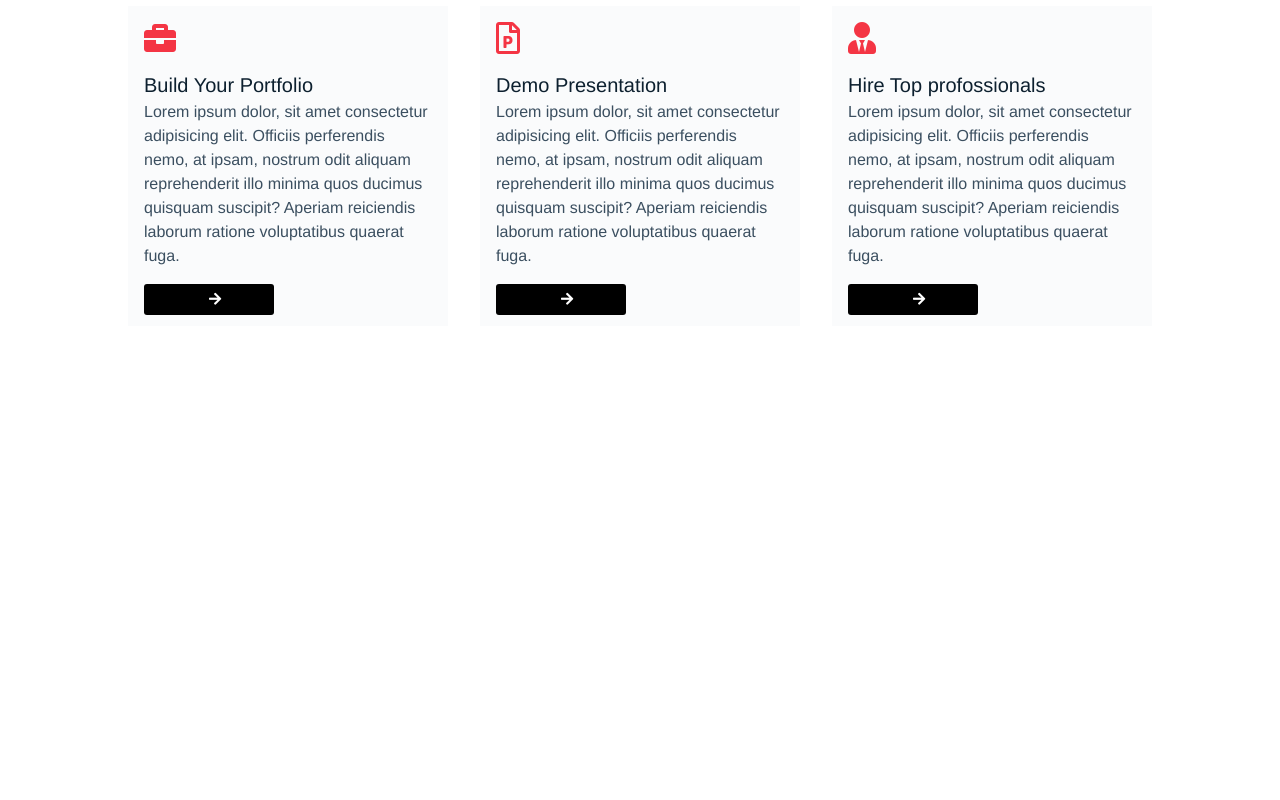
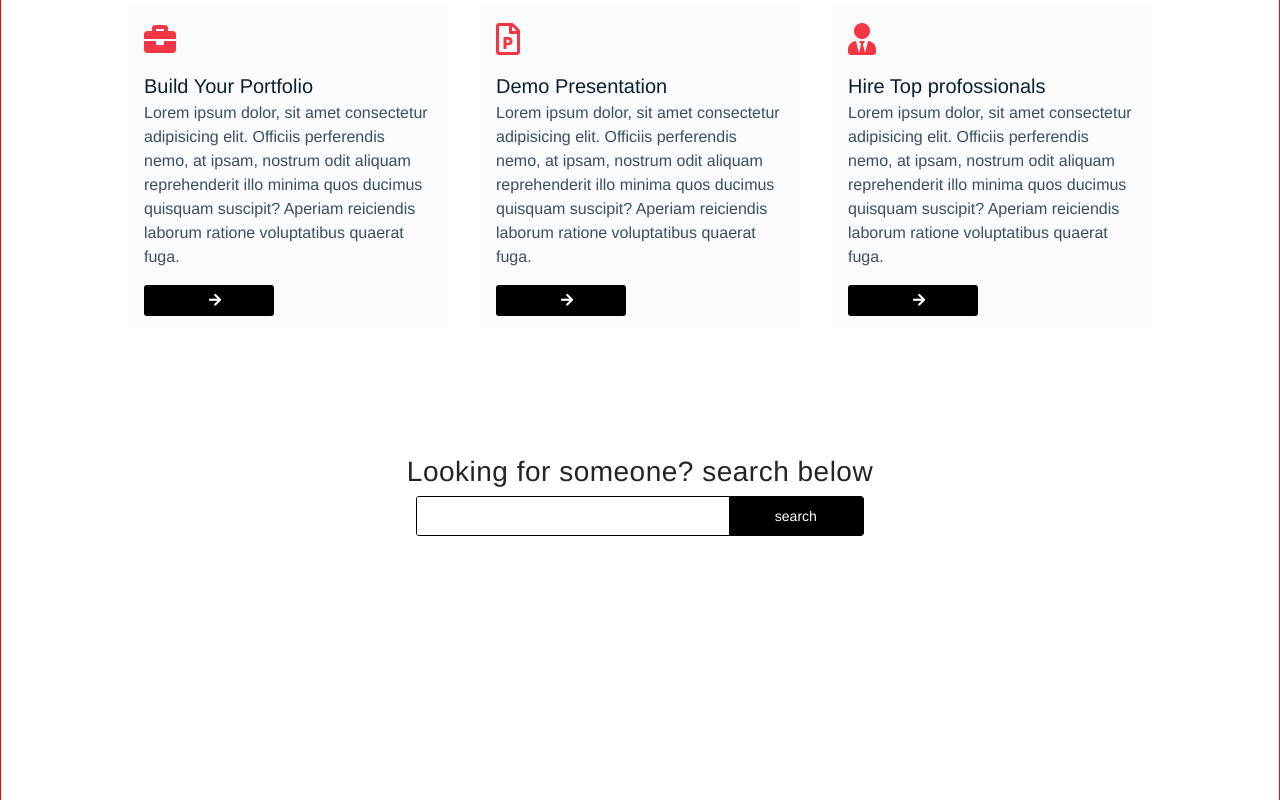
Before and after one commit to chingsley/kc-portfolio-frontend, a React (Create React App) app: page / in a window 1280 px wide. Shown: the part 848-1648 px from the top of the page. Before the commit the page ends 1174 px from the top, so only its background shows below. Built offline with nearby package versions, Linux system fonts and the light colour scheme.

Commit message:
design a search area on the home page

```diff
--- a/src/components/FeaturesSection.js
+++ b/src/components/FeaturesSection.js
@@ -129,7 +129,7 @@ const FeaturesSection = () => {
             <i className="fas fa-arrow-right"></i>
           </Link>
         </div>
-        <div className="feature-cards__card" data-aos="fade-up">
+        <div className="feature-cards__card" data-aos="fade-down">
           <i className="far fa-file-powerpoint feature-cards__card__fa"></i>
           <span className="feature-cards__card__title">Demo Presentation</span>
           <p className="feature-cards__card__text">
--- /dev/null
+++ b/src/components/HomeFindSection.js
@@ -0,0 +1,73 @@
+import React from 'react';
+import Aos from 'aos';
+
+import 'aos/dist/aos.css';
+import styled from 'styled-components';
+import { useEffect } from 'react';
+import { withRouter } from 'react-router-dom';
+
+const HomeFind = styled.div`
+  .home-find {
+    // border: 1px solid gray;
+    padding-top: 8rem;
+    padding-bottom: 4rem; // to be removed
+
+    &__title {
+      // border: 1px solid gray;
+      text-align: center;
+      letter-spacing: 0.5px;
+      // font-weight: 400;
+      // color: #0d202f;
+    }
+    &__search-area {
+      border: 1px solid black;
+      border-radius: 3px;
+      overflow: hidden;
+      width: 35%;
+      text-align: center;
+      display: flex;
+      height: 2.5rem;
+      margin: auto;
+
+      &__input {
+        border: none;
+        // border: 1px solid red;
+        display: block;
+        width: 70%;
+        height: 100%;
+        outline: none;
+      }
+      &__btn {
+        border: none;
+        outline: none;
+        display: block;
+        width: 30%;
+        height: 100%;
+        background-color: black;
+        color: white;
+        font-weight: 400;
+        cursor: pointer;
+        // box-sizing: border-box;
+      }
+    }
+  }
+`;
+
+const HomeFindSection = (props) => {
+  useEffect(() => {
+    Aos.init({ duration: 1000 });
+  }, []);
+  return (
+    <HomeFind>
+      <div className="home-find">
+        <h3 className="home-find__title">Looking for someone? search below</h3>
+        <div className="home-find__search-area" data-aos="fade-up">
+          <input type="text" className="home-find__search-area__input" />
+          <button className="home-find__search-area__btn">search</button>
+        </div>
+      </div>
+    </HomeFind>
+  );
+};
+
+export default withRouter(HomeFindSection);
--- a/src/components/LogoV2.js
+++ b/src/components/LogoV2.js
@@ -8,7 +8,11 @@ const LogoV2 = (props) => (
     height="50"
     xmlns="http://www.w3.org/2000/svg"
     onClick={() => props.history.push('/')}
-    style={{ cursor: 'pointer' }}
+    style={{
+      cursor: 'pointer',
+      // border: '1px solid black',
+      // borderRadius: '5px',
+    }}
   >
     <g>
       <title>background</title>
--- a/src/components/NavBarResponsive.js
+++ b/src/components/NavBarResponsive.js
@@ -104,7 +104,7 @@ const Nav = styled.nav`
       padding: 0;
       height: 88vh;
       width: 50%;
-      background: #2c3e50;
+      background: rgba(44, 62, 80, 0.95);
       text-align: center;
       transition: all 0.5s;
 
--- a/src/components/SignupForm.js
+++ b/src/components/SignupForm.js
@@ -43,7 +43,7 @@ export const AuthForm = styled.form`
           margin-bottom: 2rem;
           background-color: black;
           color: white;
-          font-weight: bold;
+          font-weight: 400;
           border-radius: 0.25rem;
           border: none;
           outline: none;
--- a/src/pages/HomePage.js
+++ b/src/pages/HomePage.js
@@ -3,6 +3,7 @@ import { connect } from 'react-redux';
 import { withRouter } from 'react-router-dom';
 import styled from 'styled-components';
 import FeaturesSection from '../components/FeaturesSection';
+import HomeFindSection from '../components/HomeFindSection';
 import { makeTopNavTransparent, makeTopNavOpaque } from '../store/actions';
 
 const Home = styled.div`
@@ -55,8 +56,9 @@ const Home = styled.div`
     }
   }
   .features-wrapper {
-    // border: 1px solid red;
+    border: 1px solid red;
     width: 100%;
+    height: 150rem;
   }
 
   @media only screen and (max-width: 768px) {
@@ -148,6 +150,7 @@ class HomePage extends React.Component {
           className="features-wrapper"
         >
           <FeaturesSection />
+          <HomeFindSection />
         </div>
       </Home>
     );
--- a/src/styles/index.css
+++ b/src/styles/index.css
@@ -89,4 +89,5 @@ code {
 
 .projects-page {
   background-color: lightblue;
+  /* color: rgba(44, 62, 80, 0.5); */
 }
```
